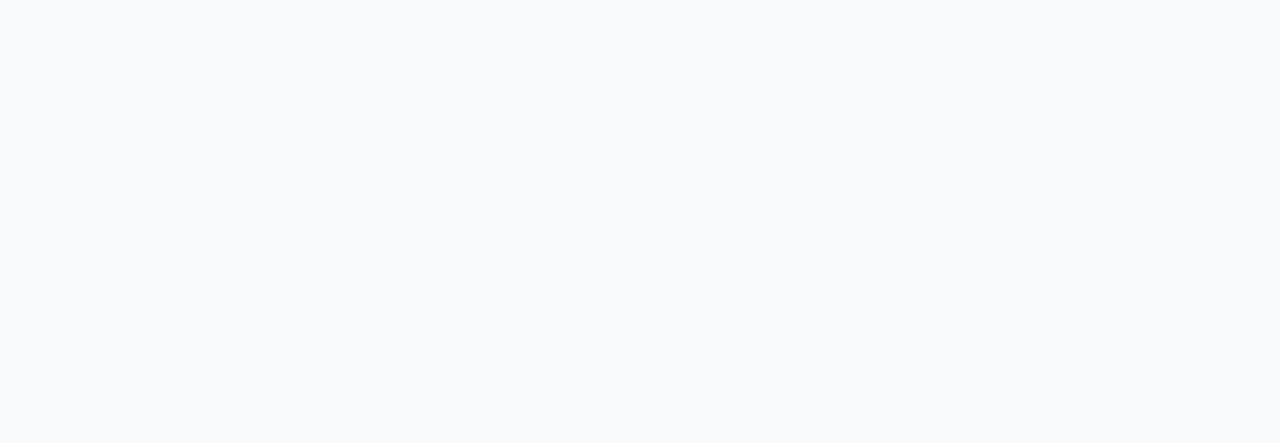
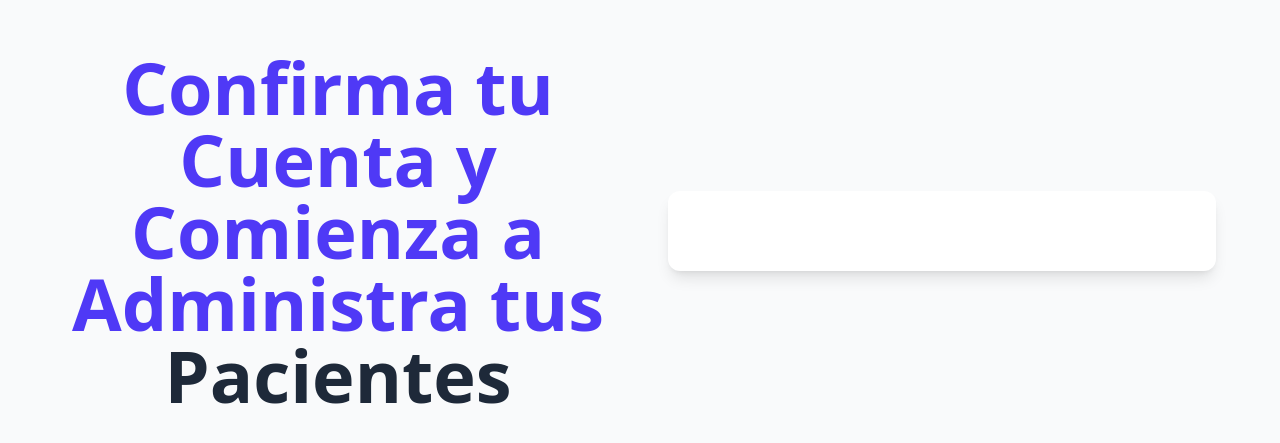
Before and after one commit to jrag-dev/apv-frontend, a React (Vite) app: page /confirm-account/1 in a window 1280 px wide. Before the commit this address had no page. Shown: the part 169-612 px from the top of the page. Built offline with nearby package versions, Linux system fonts and the light colour scheme; no server answers.

Commit message:
refactor(ui) add confirm account for the veterinarians

```diff
--- a/src/App.jsx
+++ b/src/App.jsx
@@ -13,7 +13,7 @@ function App() {
           <Route index element={<Login />} />
           <Route path="register" element={<Register />} />
           <Route path="forgot-password" element={<ForgotPassword />} />
-          <Route path="confirm-account /:id" element={<ConfirmAccount />} />
+          <Route path="confirm-account/:token" element={<ConfirmAccount />} />
         </Route>
       </Routes>
     </BrowserRouter>
--- a/src/pages/ConfirmAccount.jsx
+++ b/src/pages/ConfirmAccount.jsx
@@ -1,8 +1,65 @@
-import React from 'react'
+import axios from 'axios';
+import React, { useEffect, useState } from 'react'
+import { Link, useParams } from "react-router-dom"
+import Alert from '../components/Alert.jsx';
 
 const ConfirmAccount = () => {
+  const [accountConfirmed, setAccountConfirmed] = useState(false);
+  const [loading, setLoading] = useState(true);
+  const [alert, setAlert] = useState({});
+
+  const { token } = useParams();
+
+  const confirmAccount = async () => {
+    try {
+      const url = `${import.meta.env.VITE_BACKEND_URL}/veterinarians/confirmar/${token}`;
+      const { data } = await axios.get(url);
+      setAccountConfirmed(true);
+      setAlert(
+        {
+          message: data.message,
+          error: false
+        }
+      )
+    } catch (err) {
+      setAlert(
+        {
+          message: err.response.data.message,
+          error: true
+        }
+      )
+    }
+    setLoading(false);
+  }
+
+  useEffect(() => {
+    console.log(import.meta.env.VITE_BACKEND_URL)
+    confirmAccount();
+  }, [])
+
   return (
-    <div>ConfirmAccount</div>
+    <>
+      <div className='w-full py-4'>
+        <h1 className="text-indigo-600 font-black text-center text-4xl md:text-7xl">
+          Confirma tu Cuenta y Comienza a Administra tus
+          <span className='text-gray-800'> Pacientes</span>
+        </h1>
+      </div>
+      <div className='w-full grid gap-8 shadow-lg px-5 py-10 rounded-xl bg-white'>
+        {
+          !loading && (
+            <Alert
+              alert={alert}
+            />
+          )
+        }
+        {
+          !loading && accountConfirmed && (
+            <Link className='text-gray-500 font-medium' to="/"><span className='text-indigo-500'>Inicia Sesión</span></Link>
+          )
+        }
+      </div>
+    </>
   )
 }
 
```
Also changed, not shown: 1 other file (tests, documents, lock files or other folders).
